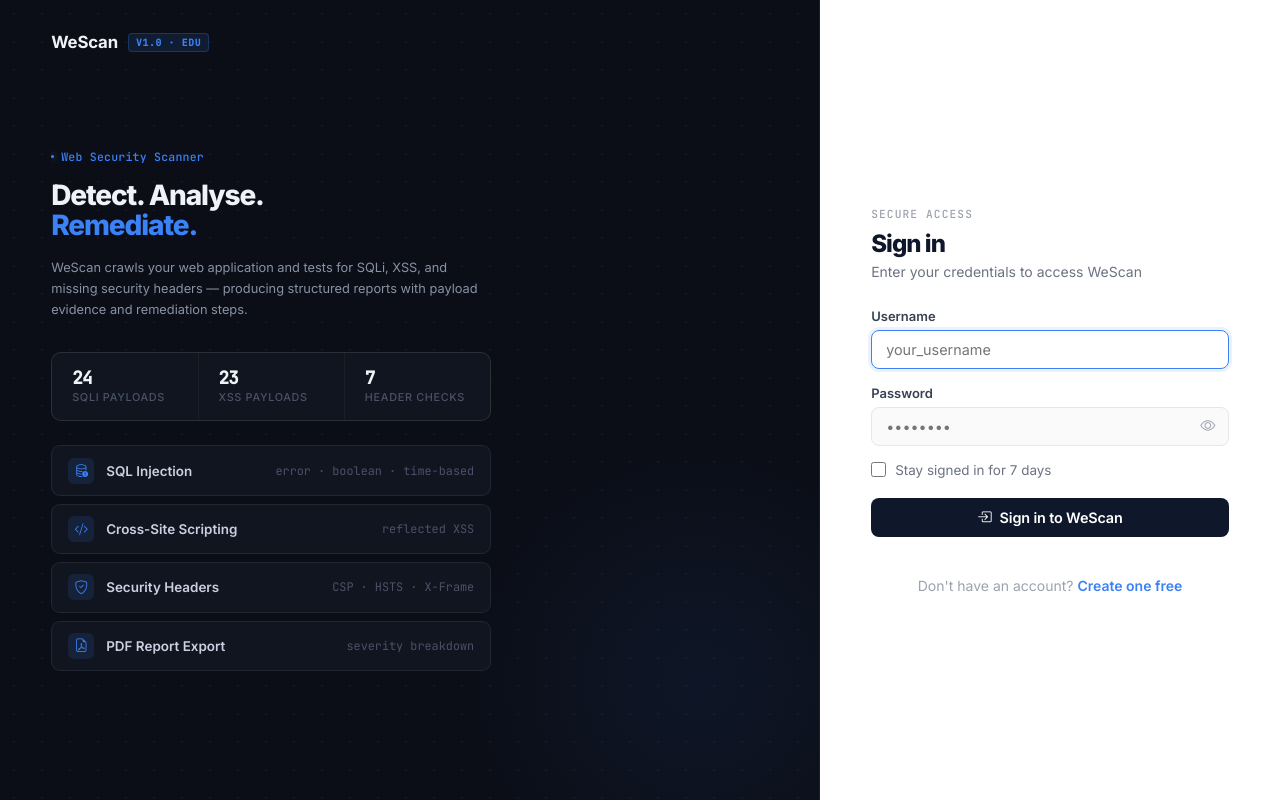
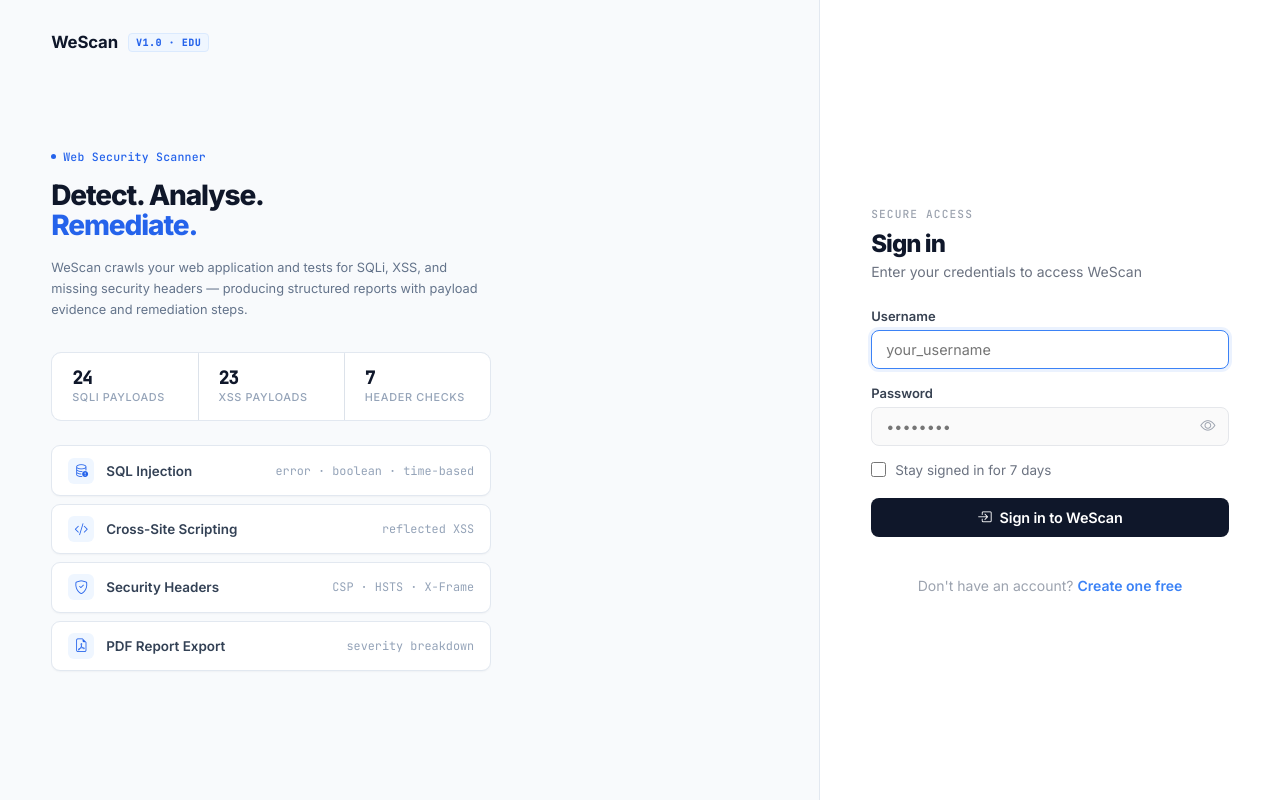
Before and after one commit to ericalfonce/webscanner-final-project, a Flask app: page /auth/login in a window 1280 px wide. Run offline with Flask 3, Linux system fonts and the light colour scheme; some libraries are stand-ins or nearby versions.

Commit message:
restyle login/register pages with white/gray education palette
Replace dark-navy hacker aesthetic with light slate/white panels and a
restrained blue accent, matching standard education-platform UI. Drops
dot-grid texture and glow effects for a cleaner look.

```diff
--- a/app/templates/auth/login.html
+++ b/app/templates/auth/login.html
@@ -13,17 +13,17 @@
     *, *::before, *::after { box-sizing: border-box; margin: 0; padding: 0; }
 
     :root {
-      --dark:      #0b0e17;
-      --dark-2:    #111520;
-      --dark-3:    #161b2e;
-      --border:    rgba(255,255,255,.07);
-      --text-dim:  #4a5268;
-      --text-mid:  #8892a4;
-      --text-light:#c9d1e0;
-      --text-white:#f0f2f7;
-      --blue:      #3b82f6;
-      --blue-dim:  rgba(59,130,246,.12);
-      --blue-glow: rgba(59,130,246,.25);
+      --panel:     #f8fafc;
+      --panel-2:   #ffffff;
+      --panel-3:   #f1f5f9;
+      --border:    #e2e8f0;
+      --text-dim:  #94a3b8;
+      --text-mid:  #64748b;
+      --text-light:#334155;
+      --text-white:#0f172a;
+      --blue:      #2563eb;
+      --blue-dim:  #eff6ff;
+      --blue-glow: rgba(37,99,235,.18);
     }
 
     html, body {
@@ -35,7 +35,7 @@
       font-family: 'Inter', system-ui, sans-serif;
       height: 100vh;
       display: flex;
-      background: var(--dark);
+      background: var(--panel);
       -webkit-font-smoothing: antialiased;
     }
 
@@ -47,31 +47,11 @@
       display: flex;
       flex-direction: column;
       padding: clamp(24px, 4vh, 44px) clamp(28px, 4vw, 56px);
-      background: var(--dark);
+      background: var(--panel);
       position: relative;
       overflow: hidden;
       border-right: 1px solid var(--border);
       min-height: 0;
-    }
-
-    /* Dot grid */
-    .left::before {
-      content: '';
-      position: absolute;
-      inset: 0;
-      background-image: radial-gradient(circle, rgba(255,255,255,.04) 1px, transparent 1px);
-      background-size: 28px 28px;
-      pointer-events: none;
-    }
-
-    /* Subtle blue wash bottom-right */
-    .left::after {
-      content: '';
-      position: absolute;
-      bottom: -120px; right: -120px;
-      width: 480px; height: 480px;
-      background: radial-gradient(circle, rgba(59,130,246,.07) 0%, transparent 70%);
-      pointer-events: none;
     }
 
     /* Brand */
@@ -81,15 +61,6 @@
       gap: 10px;
       position: relative;
       z-index: 2;
-    }
-
-    .brand-icon {
-      width: 34px; height: 34px;
-      background: var(--blue);
-      border-radius: 8px;
-      display: flex; align-items: center; justify-content: center;
-      color: #fff;
-      font-size: 0.95rem;
     }
 
     .brand-name {
@@ -104,7 +75,7 @@
       font-weight: 600;
       color: var(--blue);
       background: var(--blue-dim);
-      border: 1px solid rgba(59,130,246,.25);
+      border: 1px solid #dbeafe;
       border-radius: 4px;
       padding: 2px 7px;
       letter-spacing: 0.08em;
@@ -140,10 +111,9 @@
     .hero-tag::before {
       content: '';
       display: block;
-      width: 3px; height: 3px;
+      width: 5px; height: 5px;
       border-radius: 50%;
       background: var(--blue);
-      box-shadow: 0 0 6px var(--blue);
     }
 
     .hero-title {
@@ -181,12 +151,13 @@
     }
 
     .stat {
-      background: var(--dark-2);
+      background: var(--panel-2);
       padding: clamp(10px, 2vh, 18px) 20px;
       transition: background .2s;
+      box-shadow: 0 1px 2px rgba(15,23,42,.04);
     }
 
-    .stat:hover { background: var(--dark-3); }
+    .stat:hover { background: var(--panel-3); }
 
     .stat-num {
       font-size: clamp(1.1rem, 2.2vh, 1.5rem);
@@ -219,15 +190,16 @@
       align-items: center;
       gap: 12px;
       padding: clamp(8px, 1.4vh, 13px) 16px;
-      background: var(--dark-2);
+      background: var(--panel-2);
       border: 1px solid var(--border);
       border-radius: 9px;
       transition: border-color .2s, background .2s;
+      box-shadow: 0 1px 2px rgba(15,23,42,.04);
     }
 
     .module:hover {
-      border-color: rgba(59,130,246,.3);
-      background: var(--dark-3);
+      border-color: #bfdbfe;
+      background: var(--panel-3);
     }
 
     .module-icon {
```
Also changed, not shown: app/templates/auth/register.html (+19 -37 lines).
